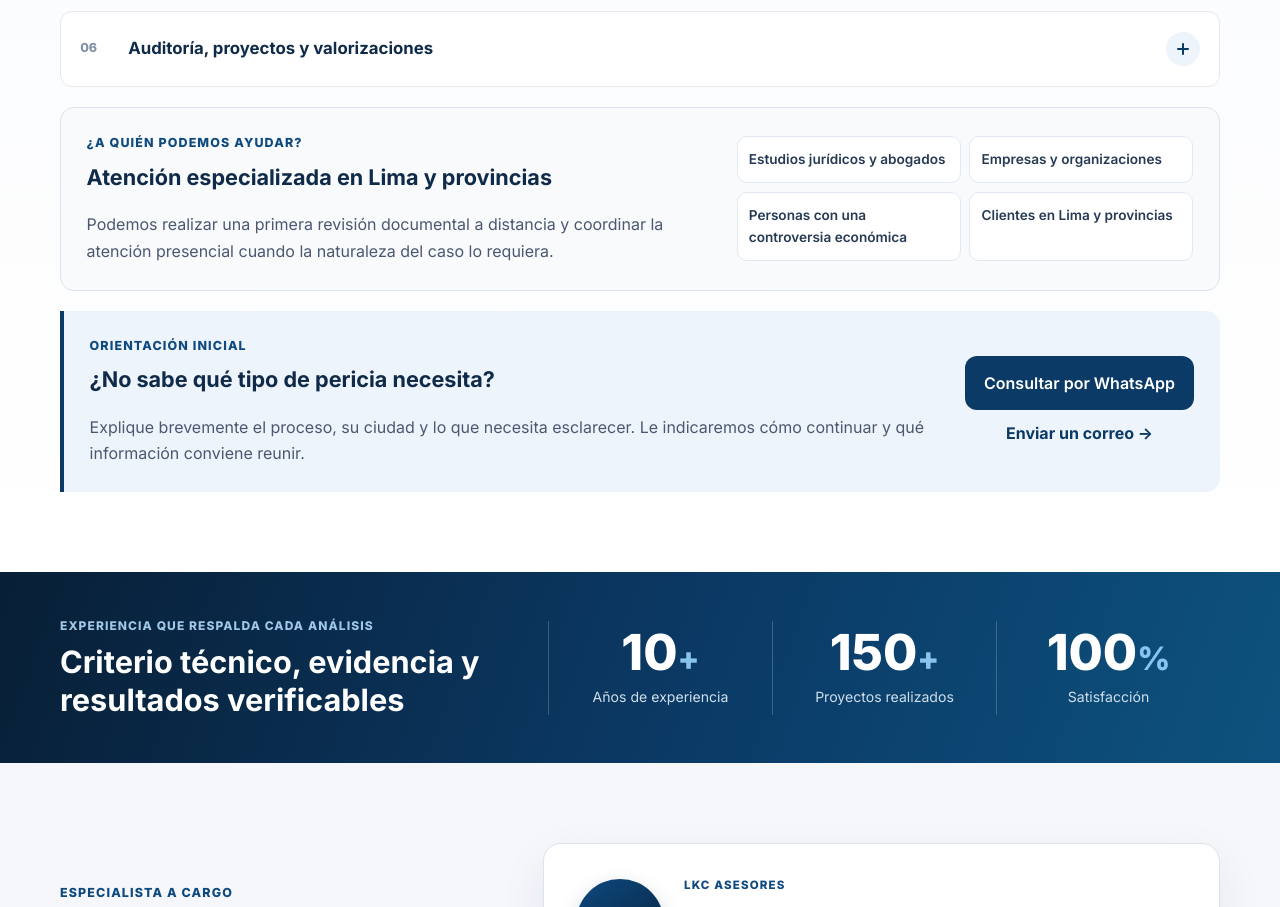
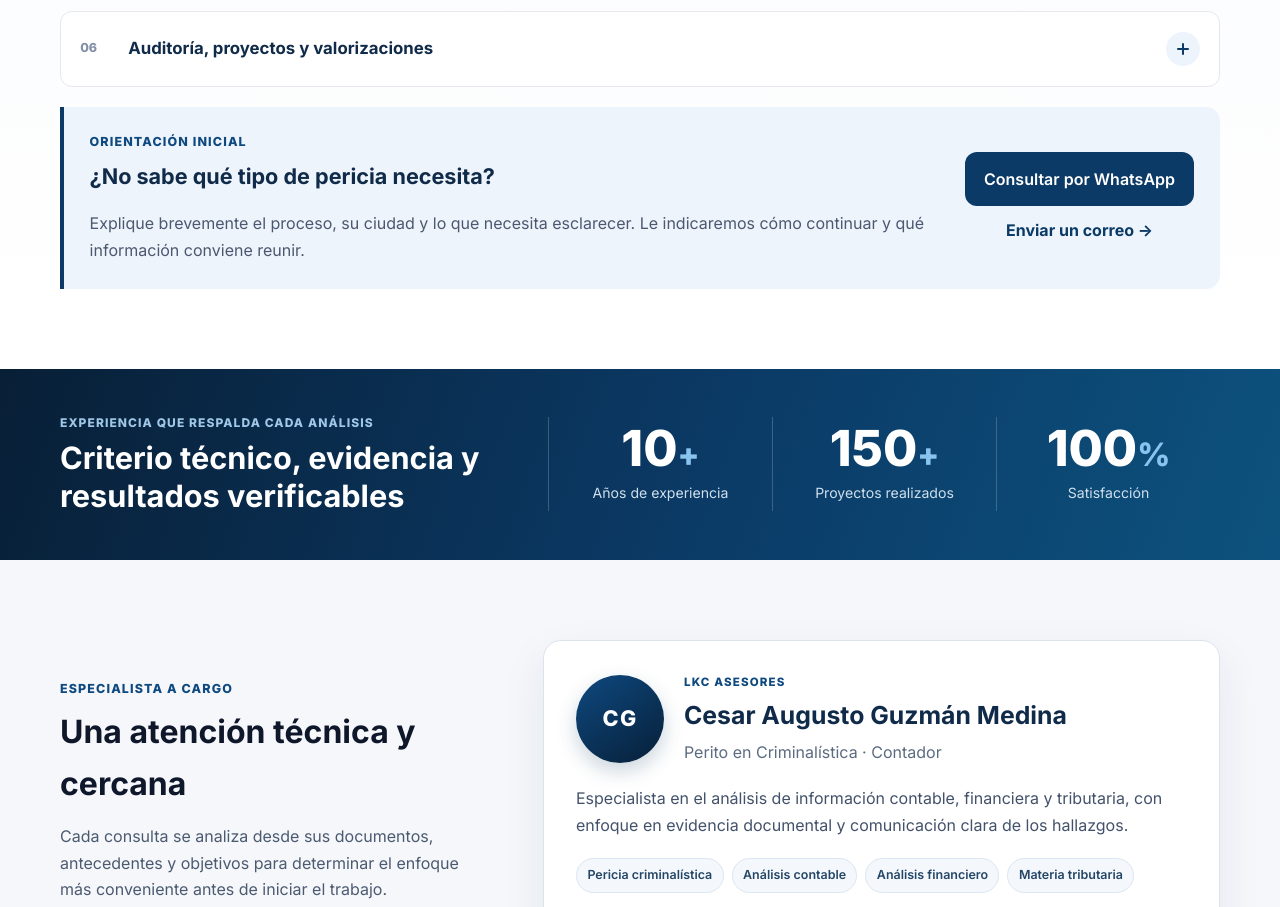
Before and after one commit to RamiroGuzmanCh/LKC, an Angular app: page / in a window 1280 px wide. Shown: the part 1942-2849 px from the top of the page. Built offline with nearby package versions, Linux system fonts and the light colour scheme.

Commit message:
refactor: simplify services section

```diff
--- a/src/app/components/services/services.component.html
+++ b/src/app/components/services/services.component.html
@@ -45,17 +45,6 @@
       }
     </div>
 
-    <div class="service-reach">
-      <div>
-        <p class="section-kicker">¿A quién podemos ayudar?</p>
-        <h3>Atención especializada en Lima y provincias</h3>
-        <p>Podemos realizar una primera revisión documental a distancia y coordinar la atención presencial cuando la naturaleza del caso lo requiera.</p>
-      </div>
-      <ul class="audience-list">
-        @for (audience of audiences; track audience) { <li>{{ audience }}</li> }
-      </ul>
-    </div>
-
     <aside class="service-cta">
       <div>
         <p class="section-kicker">Orientación inicial</p>
--- a/src/app/components/services/services.component.ts
+++ b/src/app/components/services/services.component.ts
@@ -51,6 +51,4 @@ export class ServicesComponent {
       featured: false,
     },
   ];
-
-  protected readonly audiences = ['Estudios jurídicos y abogados', 'Empresas y organizaciones', 'Personas con una controversia económica', 'Clientes en Lima y provincias'];
 }
--- a/src/styles.css
+++ b/src/styles.css
@@ -357,7 +357,6 @@ img {
   text-transform: uppercase;
 }
 .services-intro .section__title,
-.service-reach h3,
 .service-cta h3 {
   margin-bottom: 0;
 }
@@ -554,44 +553,14 @@ img {
   background: var(--brand-2);
   content: '';
 }
-.service-reach {
-  display: grid;
-  grid-template-columns: 1.15fr 0.85fr;
-  gap: 2rem;
-  align-items: center;
-  margin-top: 1.25rem;
-  padding: 1.6rem;
-  border: 1px solid #dce4ef;
-  border-radius: var(--radius);
-  background: #f8fafc;
-}
-.service-reach h3,
 .service-cta h3 {
   margin-top: 0;
   color: #102b49;
   font-size: 1.35rem;
 }
-.service-reach p:last-child,
 .service-cta p:last-child {
   margin-bottom: 0;
   color: #4b5870;
-}
-.audience-list {
-  display: grid;
-  grid-template-columns: 1fr 1fr;
-  gap: 0.55rem;
-  margin: 0;
-  padding: 0;
-  list-style: none;
-}
-.audience-list li {
-  padding: 0.7rem;
-  border: 1px solid #e1e8f1;
-  border-radius: 10px;
-  color: #263a54;
-  background: #fff;
-  font-size: 0.85rem;
-  font-weight: 600;
 }
 .service-cta {
   display: flex;
@@ -828,8 +797,7 @@ img {
     flex-direction: column;
   }
   .services-intro,
-  .services-grid,
-  .service-reach {
+  .services-grid {
     grid-template-columns: 1fr;
   }
   .service-card summary {
@@ -856,9 +824,6 @@ img {
   }
   .expertise-banner .btn {
     grid-column: 1;
-  }
-  .audience-list {
-    grid-template-columns: 1fr;
   }
   .service-cta {
     align-items: stretch;
```
